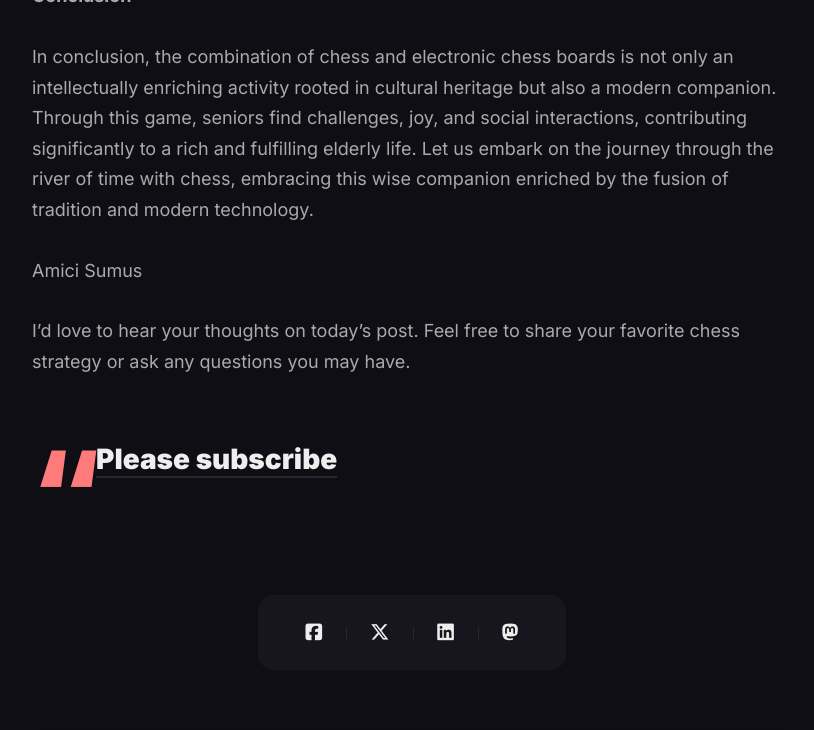
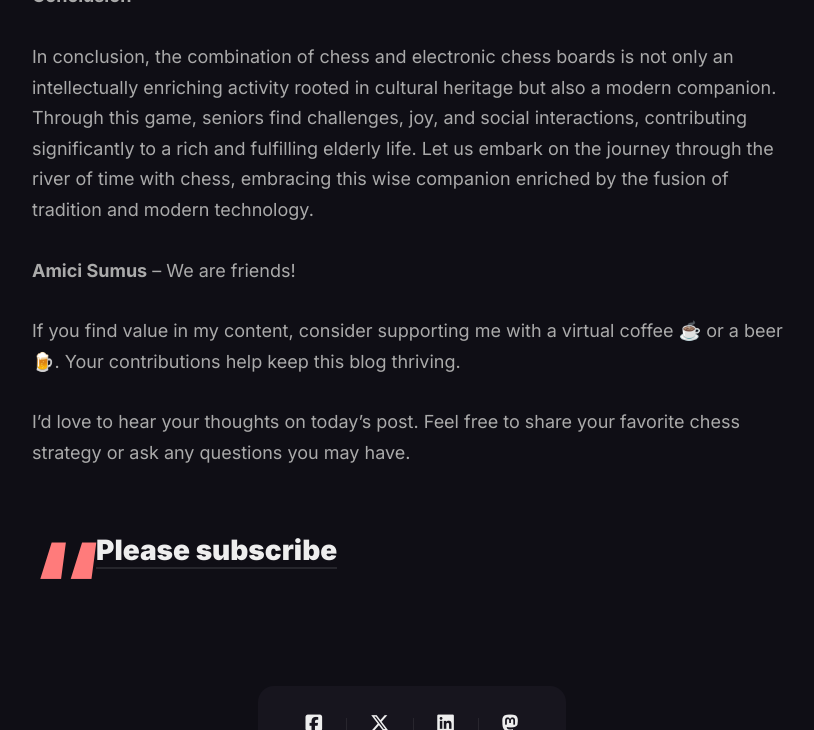
Before and after one commit to Egbert-Azure/Chess-Website, a Jekyll site: the page built from _posts/2023-11-24-ChessNutAir.md, in a window 1280 px wide and 900 px high, scrolled down 6210 px, cut to the strip 0-730 px from the top of the window. Shown: the whole strip, without its empty margins (228-1042 px from the left). Built offline with Jekyll 4.4.1, drawn with Linux system fonts in a browser that asks for light colours; comment, search, counter and statistics services are not loaded.

Commit message:
glitches

```diff
--- a/_posts/2023-11-24-ChessNutAir.md
+++ b/_posts/2023-11-24-ChessNutAir.md
@@ -102,7 +102,7 @@ I own this board sind October 2022 and it is a huge game changer for me.
 I also built my DIY wooden chess set
 
 <div style="text-align: center;">
- <img src="https://github.com/Egbert-Azure/egbert-azure.Github.io/assets/55332675/6326fbbd-8ade-4242-8730-a337aa5fdf6a" alt="image" width="300">
+ <img src="{{site.baseurl}}/images/55332675/6326fbbd-8ade-4242-8730-a337aa5fdf6a" alt="image" width="300">
 </div>
 
 
@@ -112,7 +112,11 @@ I also built my DIY wooden chess set
 
 In conclusion, the combination of chess and electronic chess boards is not only an intellectually enriching activity rooted in cultural heritage but also a modern companion. Through this game, seniors find challenges, joy, and social interactions, contributing significantly to a rich and fulfilling elderly life. Let us embark on the journey through the river of time with chess, embracing this wise companion enriched by the fusion of tradition and modern technology.
 
-Amici Sumus
+**Amici Sumus** – We are friends!
+
+If you find value in my content, consider supporting me with a virtual coffee ☕️ or a beer 🍺. Your contributions help keep this blog thriving.
+
+<script data-name="BMC-Widget" data-cfasync="false" src="https://cdnjs.buymeacoffee.com/1.0.0/widget.prod.min.js" data-id="chesslife" data-description="Support me on Buy me a coffee!" data-message="Thank you for reading! You can buy me a coffee if you like!" data-color="#5F7FFF" data-position="Right" data-x_margin="18" data-y_margin="18"></script>
 
 I'd love to hear your thoughts on today's post. Feel free to share your favorite chess strategy or ask any questions you may have.
 
```
Also changed, not shown: _posts/2023-08-06-diy-woodenchesspieces.md (+1 -1 lines).
